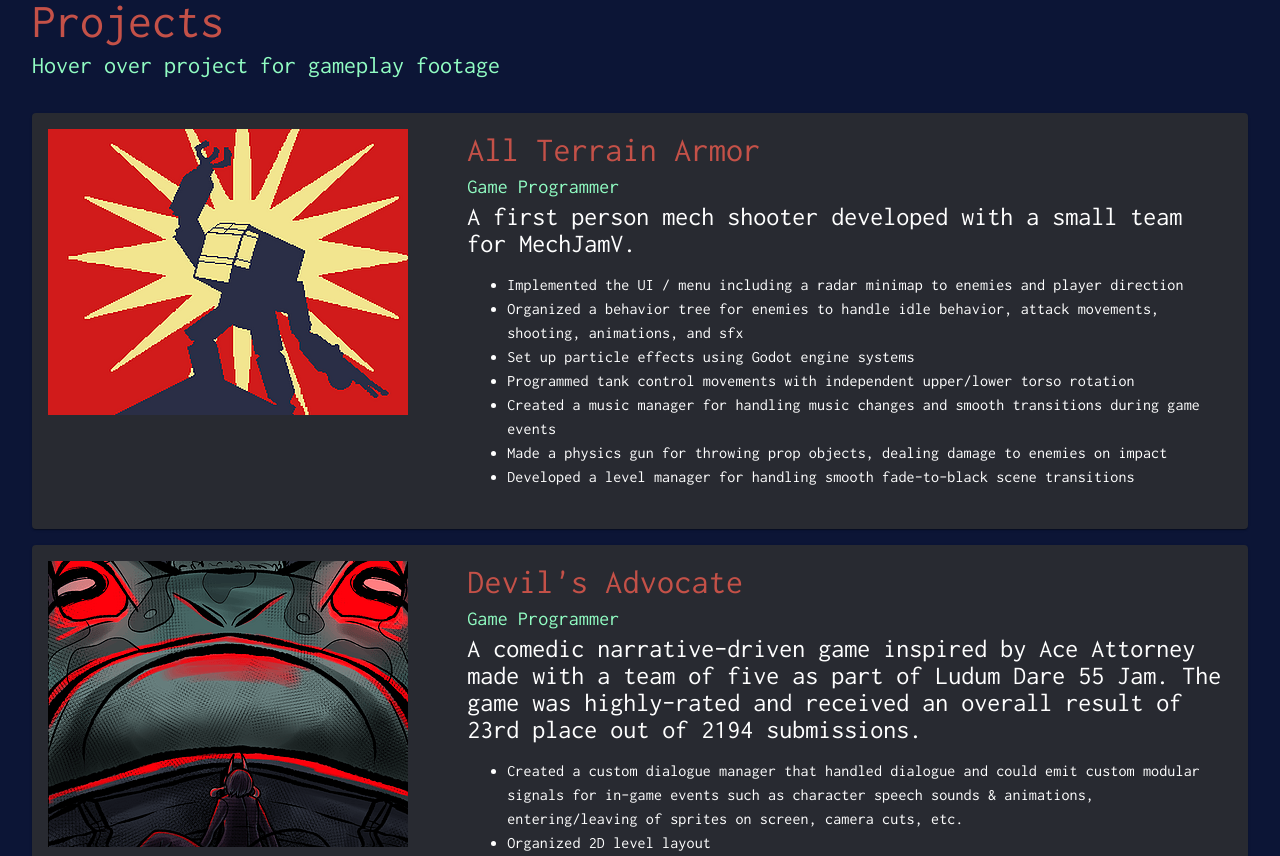
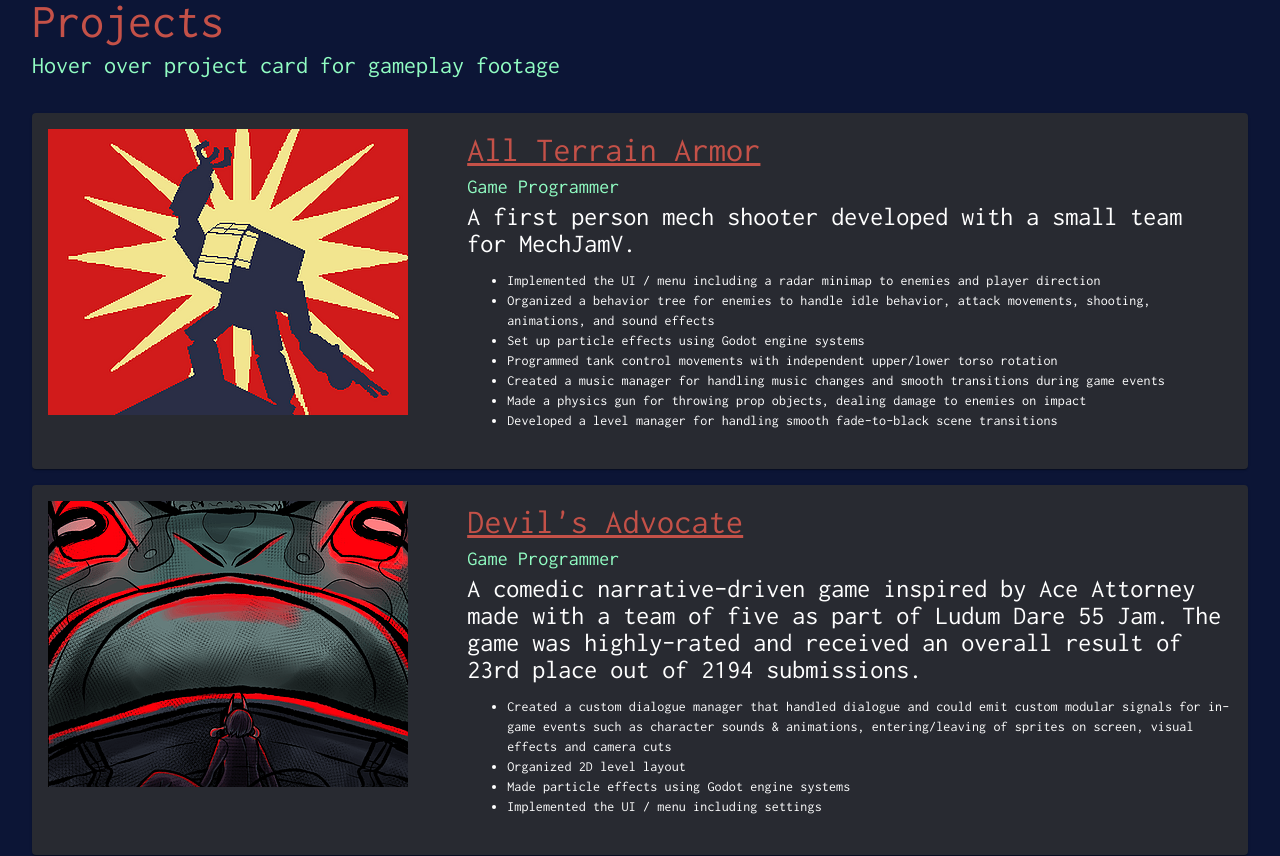
Before and after one commit to s303824/sean-yang, a React (Create React App) app: page / in a window 1280 px wide. Shown: the part 740-1596 px from the top of the page. Built offline with nearby package versions, Linux system fonts and the light colour scheme.

Commit message:
project card update

```diff
--- a/src/App.css
+++ b/src/App.css
@@ -58,13 +58,13 @@ div .project {
 }
 
 .linkTitle {
-  text-decoration: none;
-
+  color: #c45148;
+  text-decoration: underline;
 }
 
 .linkTitle:hover {
   color: #c45148;
-  text-decoration: underline;
+  text-decoration: none;
 
 }
 
--- a/src/components/ProjectCard.js
+++ b/src/components/ProjectCard.js
@@ -16,10 +16,7 @@ export default function ProjectCard({title, subtitle, description, list,  page_l
         <CardContent>
 
             <Box className="project" sx={{flexWrap:isWrap}}>
-              <a href={page_link}>
                 <img id={title} src={picture} alt='thumbnail'width={img_size} height="286px" />
-
-              </a>
                 <Box sx={{display:'flex', flexDirection:'column', marginLeft:'5%', width:"75%"}}>
                     <a href={page_link} className='linkTitle' >
                       <Typography variant='h4' fontFamily={'inconsolata'} color={"#c45148"}>
@@ -32,7 +29,7 @@ export default function ProjectCard({title, subtitle, description, list,  page_l
                     <Typography variant="body0" fontFamily={'inconsolata'} color={"white"}>
                     {description}
                     </Typography>
-                    <Typography variant="body1" fontFamily={'inconsolata'} color={"white"}>
+                    <Typography variant="body2" fontFamily={'inconsolata'} color={"white"}>
                     {list}
                     </Typography>
                 </Box>
--- a/src/components/Projects.js
+++ b/src/components/Projects.js
@@ -10,13 +10,18 @@ import UT_clip from "../images/ut_clips.gif"
 
 import DA_clip from "../images/da_clips.gif"
 import DA from '../images/devil_advocate.png'
+import useMediaQuery from '@mui/material/useMediaQuery';
 
 function Projects(){
+    const matches = useMediaQuery('(min-width:632px)');
+    const message = matches ? "Hover over project card for gameplay footage": "Click project card for gameplay footage";
+
+
     const ata_description = "A first person mech shooter developed with a small team for MechJamV.";
     const ata_list =
     <ul>
         <li>Implemented the UI / menu including a radar minimap to enemies and player direction</li>
-        <li>Organized a behavior tree for enemies to handle idle behavior, attack movements, shooting, animations, and sfx</li>
+        <li>Organized a behavior tree for enemies to handle idle behavior, attack movements, shooting, animations, and sound effects</li>
         <li>Set up particle effects using Godot engine systems</li>
         <li>Programmed tank control movements with independent upper/lower torso rotation</li>
         <li>Created a music manager for handling music changes and smooth transitions during game events</li>
@@ -30,7 +35,7 @@ function Projects(){
     const da_list =
     <ul>
         <li>Created a custom dialogue manager that handled dialogue and could emit custom modular
-            signals for in-game events such as character speech sounds & animations, entering/leaving of sprites on screen, camera cuts, etc.</li>
+            signals for in-game events such as character sounds & animations, entering/leaving of sprites on screen, visual effects and camera cuts</li>
         <li>Organized 2D level layout</li>
         <li>Made particle effects using Godot engine systems</li>
         <li>Implemented the UI / menu including settings</li>
@@ -48,7 +53,7 @@ function Projects(){
     return(
         <Box sx={{display:"flex", flexDirection:"column" , padding:4, alignContent:"space-between"}}>
             <Typography variant="h3"className="subtitle" fontFamily={'inconsolata'}>Projects</Typography>
-            <Typography variant="h5" sx={{marginBottom:4}} fontFamily={'inconsolata'}>Hover over project for gameplay footage</Typography>
+            <Typography variant="h5" sx={{marginBottom:4}} fontFamily={'inconsolata'}>{message}</Typography>
             <Box>
                 <ProjectCard title={"All Terrain Armor"} gif={ATA_clip} picture={ATA} subtitle={"Game Programmer"} description={ata_description} list={ata_list} page_link={'https://alimen6.itch.io/all-terrain-armor'} />
                 <ProjectCard title={"Devil's Advocate"} gif={DA_clip} picture={DA} subtitle={"Game Programmer"} description={da_description} list={da_list} page_link={'https://spectradev.itch.io/devilsadvocate'}/>
```
